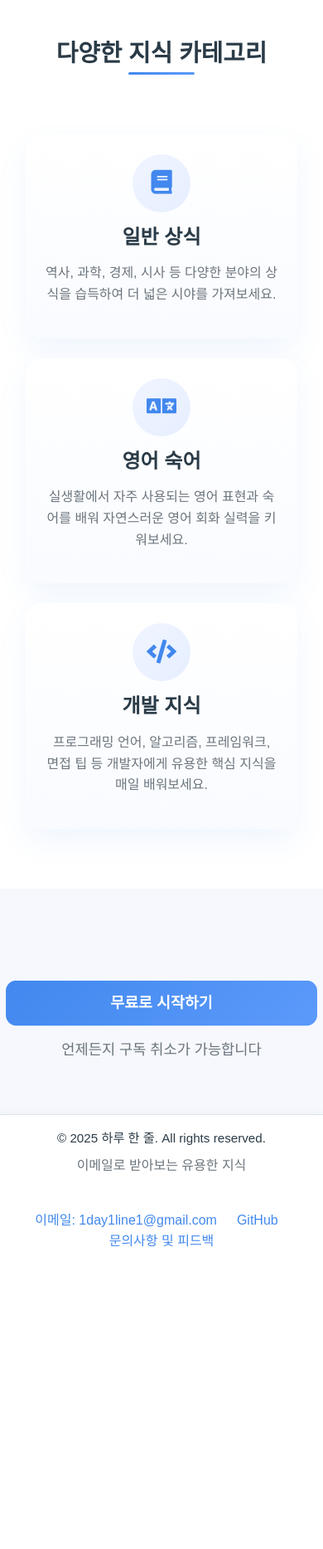
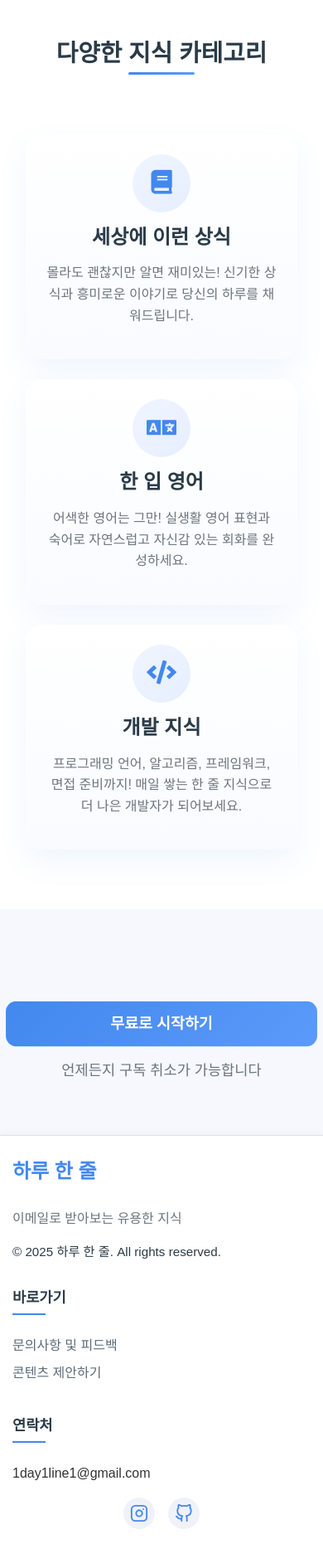
Before and after one commit to YunJae00/one_line_a_day, a Django app: page / in a window 390 px wide. Shown: the part 2717-4584 px from the top of the page at 83% size. Before the commit the page ends 4220 px from the top, so only its background shows below. Run offline with Django 5.2, Linux system fonts and the light colour scheme.

Commit message:
Refactor: 랜딩 페이지, 푸터 수정

```diff
--- a/static/css/main.css
+++ b/static/css/main.css
@@ -600,18 +600,76 @@ footer .row {
     }
 
     footer {
-        padding: 2rem 0;
-        text-align: center;
+        background-color: #ffffff;
+        padding: 3rem 0;
+        margin-top: 0;
+        position: relative;
+        border-top: 1px solid #e1e5eb;
+        box-shadow: 0 -2px 10px rgba(0, 0, 0, 0.03);
     }
 
-    .footer-links {
-        margin-top: 1.5rem;
-        display: flex;
+    .footer-heading {
+        font-weight: 600;
+        color: #2A3B47;
+        margin-bottom: 1.5rem;
+        font-size: 1.1rem;
+        position: relative;
+        padding-bottom: 10px;
+    }
+
+    .footer-heading::after {
+        content: '';
+        position: absolute;
+        bottom: 0;
+        left: 0;
+        width: 40px;
+        height: 2px;
+        background-color: #4288EE;
+    }
+
+    .footer-nav-link {
+        color: #5A6B77;
+        text-decoration: none;
+        transition: all 0.3s ease;
+        display: inline-block;
+    }
+
+    .footer-nav-link:hover {
+        color: #4288EE;
+        transform: translateX(3px);
+    }
+
+    .footer-social {
         justify-content: center;
     }
 
-    .footer-link {
-        margin: 0 0.75rem;
+    .footer-contact-label {
+        font-weight: 500;
+        color: #5A6B77;
+    }
+
+    .footer-social {
+        display: flex;
+        align-items: center;
+    }
+
+    .footer-social-icon {
+        display: flex;
+        align-items: center;
+        justify-content: center;
+        width: 38px;
+        height: 38px;
+        border-radius: 50%;
+        background-color: #f1f2f9;
+        color: #4288EE;
+        transition: all 0.3s ease;
+    }
+
+    .footer-social-icon:hover {
+        background-color: #4288EE;
+        color: white;
+        transform: translateY(-3px);
+        box-shadow: 0 4px 10px rgba(66, 136, 238, 0.2);
     }
 
     .login-page {
--- a/templates/common/base.html
+++ b/templates/common/base.html
@@ -86,21 +86,49 @@
     {% block content %}{% endblock %}
     </div>
 
-    <footer class="py-3 border-top">
+    <footer class="py-4 border-top">
         <div class="container">
-            <div class="row align-items-center">
-                <div class="col-md-6 col-sm-12 mb-3 mb-md-0 text-center text-md-start">
-                    <p class="footer-copyright">© 2025 하루 한 줄. All rights reserved.</p>
-                    <p class="text-muted mb-0">이메일로 받아보는 유용한 지식</p>
+            <div class="row gy-4">
+                <!-- 로고 및 회사 정보 -->
+                <div class="col-lg-4 col-md-6">
+                    <a href="{% url 'home' %}" class="text-decoration-none mb-3 d-inline-block">
+                        <span class="fw-bold" style="color: #4288EE; font-size: 1.5rem;">하루 한 줄</span>
+                    </a>
+                    <p class="text-muted mt-2">이메일로 받아보는 유용한 지식</p>
+                    <p class="footer-copyright mt-3">© 2025 하루 한 줄. All rights reserved.</p>
                 </div>
 
-                <div class="col-md-6 col-sm-12 text-center text-md-end footer-links">
-                <span class="footer-link">
-                    이메일: <span id="email-text" style="user-select: all;">1day1line1@gmail.com</span>
-                </span>
-                    <a href="https://github.com/YunJae00/one_day_one_line" class="footer-link"
-                       target="_blank">GitHub</a>
-                    <a href="https://walla.my/v/pd3lg0soG1tGdYZPb61S" class="footer-link" target="_blank">문의사항 및 피드백</a>
+                <!-- 링크 섹션 -->
+                <div class="col-lg-4 col-md-6">
+                    <h5 class="footer-heading">바로가기</h5>
+                    <ul class="list-unstyled footer-nav">
+                        <li class="mb-2"><a href="https://walla.my/v/pd3lg0soG1tGdYZPb61S" class="footer-nav-link" target="_blank">문의사항 및 피드백</a></li>
+                        <li class="mb-2"><a href="https://walla.my/v/nRuvHfmbikkMxE4mWfFD" class="footer-nav-link" target="_blank">콘텐츠 제안하기</a></li>
+                    </ul>
+                </div>
+
+                <!-- 연락처 섹션 -->
+                <div class="col-lg-4 col-md-12">
+                    <h5 class="footer-heading">연락처</h5>
+                    <div class="d-flex align-items-center mb-3">
+                        <span id="email-text" style="user-select: all;">1day1line1@gmail.com</span>
+                    </div>
+
+                    <!-- 소셜 미디어 아이콘 -->
+                    <div class="footer-social mt-3">
+                        <a href="https://www.instagram.com/1day_1line/" class="footer-social-icon me-3" target="_blank" title="Instagram">
+                            <svg xmlns="http://www.w3.org/2000/svg" width="22" height="22" viewBox="0 0 24 24" fill="none" stroke="currentColor" stroke-width="2" stroke-linecap="round" stroke-linejoin="round">
+                                <rect x="2" y="2" width="20" height="20" rx="5" ry="5"></rect>
+                                <path d="M16 11.37A4 4 0 1 1 12.63 8 4 4 0 0 1 16 11.37z"></path>
+                                <line x1="17.5" y1="6.5" x2="17.51" y2="6.5"></line>
+                            </svg>
+                        </a>
+                        <a href="https://github.com/YunJae00/one_day_one_line" class="footer-social-icon" target="_blank" title="GitHub">
+                            <svg xmlns="http://www.w3.org/2000/svg" width="22" height="22" viewBox="0 0 24 24" fill="none" stroke="currentColor" stroke-width="2" stroke-linecap="round" stroke-linejoin="round">
+                                <path d="M9 19c-5 1.5-5-2.5-7-3m14 6v-3.87a3.37 3.37 0 0 0-.94-2.61c3.14-.35 6.44-1.54 6.44-7A5.44 5.44 0 0 0 20 4.77 5.07 5.07 0 0 0 19.91 1S18.73.65 16 2.48a13.38 13.38 0 0 0-7 0C6.27.65 5.09 1 5.09 1A5.07 5.07 0 0 0 5 4.77a5.44 5.44 0 0 0-1.5 3.78c0 5.42 3.3 6.61 6.44 7A3.37 3.37 0 0 0 9 18.13V22"></path>
+                            </svg>
+                        </a>
+                    </div>
                 </div>
             </div>
         </div>
--- a/templates/common/home.html
+++ b/templates/common/home.html
@@ -527,7 +527,7 @@
                             <i class="fas fa-brain"></i>
                         </div>
                         <h3>다양한 지식 습득</h3>
-                        <p>개발 지식부터 영어 숙어, 일반 상식까지 다양한 분야의 핵심 정보를 매일 한 줄씩 배울 수 있습니다.</p>
+                        <p>한 줄 영어부터 세상에 이런 상식, 개발자 지식까지 다양한 분야의 핵심 정보를 매일 한 줄씩 배울 수 있습니다.</p>
                     </div>
                 </div>
 
@@ -559,8 +559,8 @@
                         <div class="feature-icon">
                             <i class="fas fa-book"></i>
                         </div>
-                        <h3>일반 상식</h3>
-                        <p>역사, 과학, 경제, 시사 등 다양한 분야의 상식을 습득하여 더 넓은 시야를 가져보세요.</p>
+                        <h3>세상에 이런 상식</h3>
+                        <p>몰라도 괜찮지만 알면 재미있는! 신기한 상식과 흥미로운 이야기로 당신의 하루를 채워드립니다.</p>
                     </div>
                 </div>
 
@@ -570,8 +570,8 @@
                         <div class="feature-icon">
                             <i class="fas fa-language"></i>
                         </div>
-                        <h3>영어 숙어</h3>
-                        <p>실생활에서 자주 사용되는 영어 표현과 숙어를 배워 자연스러운 영어 회화 실력을 키워보세요.</p>
+                        <h3>한 입 영어</h3>
+                        <p>어색한 영어는 그만! 실생활 영어 표현과 숙어로 자연스럽고 자신감 있는 회화를 완성하세요.</p>
                     </div>
                 </div>
 
@@ -582,7 +582,7 @@
                             <i class="fas fa-code"></i>
                         </div>
                         <h3>개발 지식</h3>
-                        <p>프로그래밍 언어, 알고리즘, 프레임워크, 면접 팁 등 개발자에게 유용한 핵심 지식을 매일 배워보세요.</p>
+                        <p>프로그래밍 언어, 알고리즘, 프레임워크, 면접 준비까지! 매일 쌓는 한 줄 지식으로 더 나은 개발자가 되어보세요.</p>
                     </div>
                 </div>
             </div>
```
